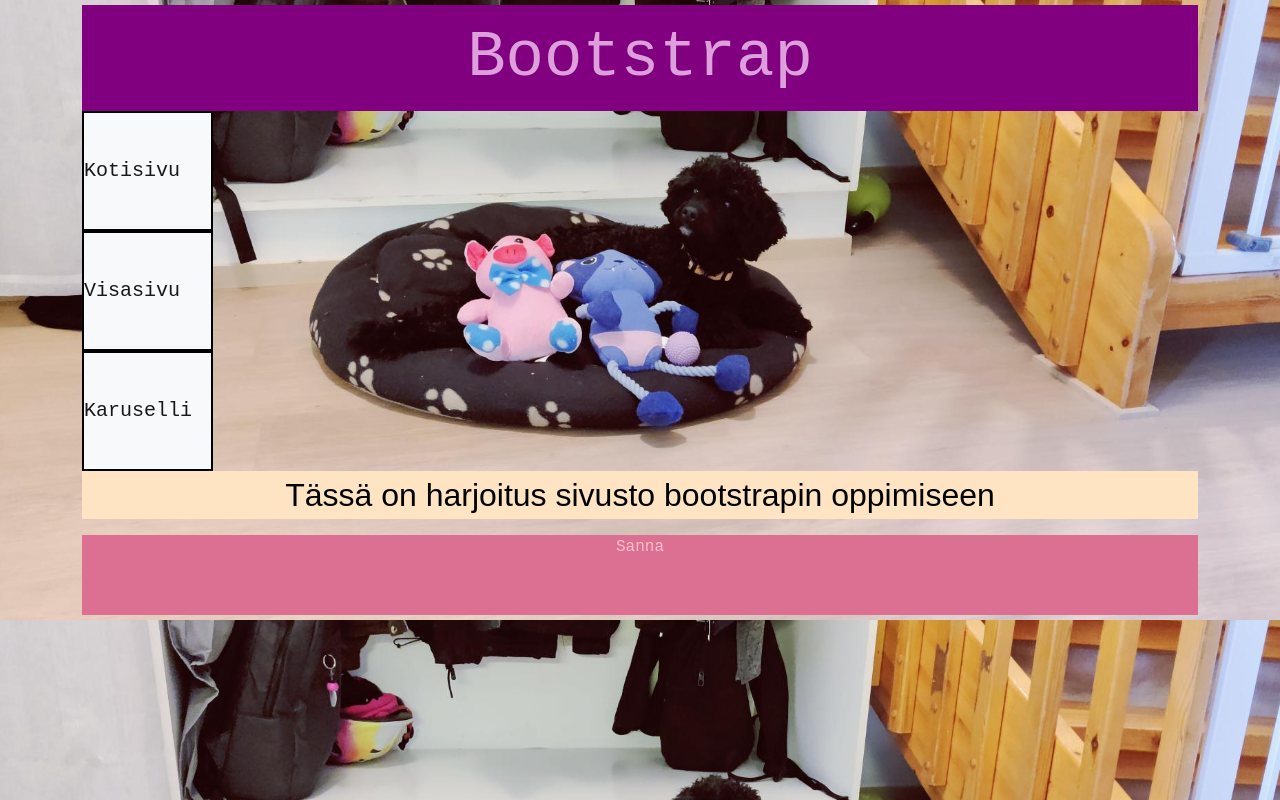
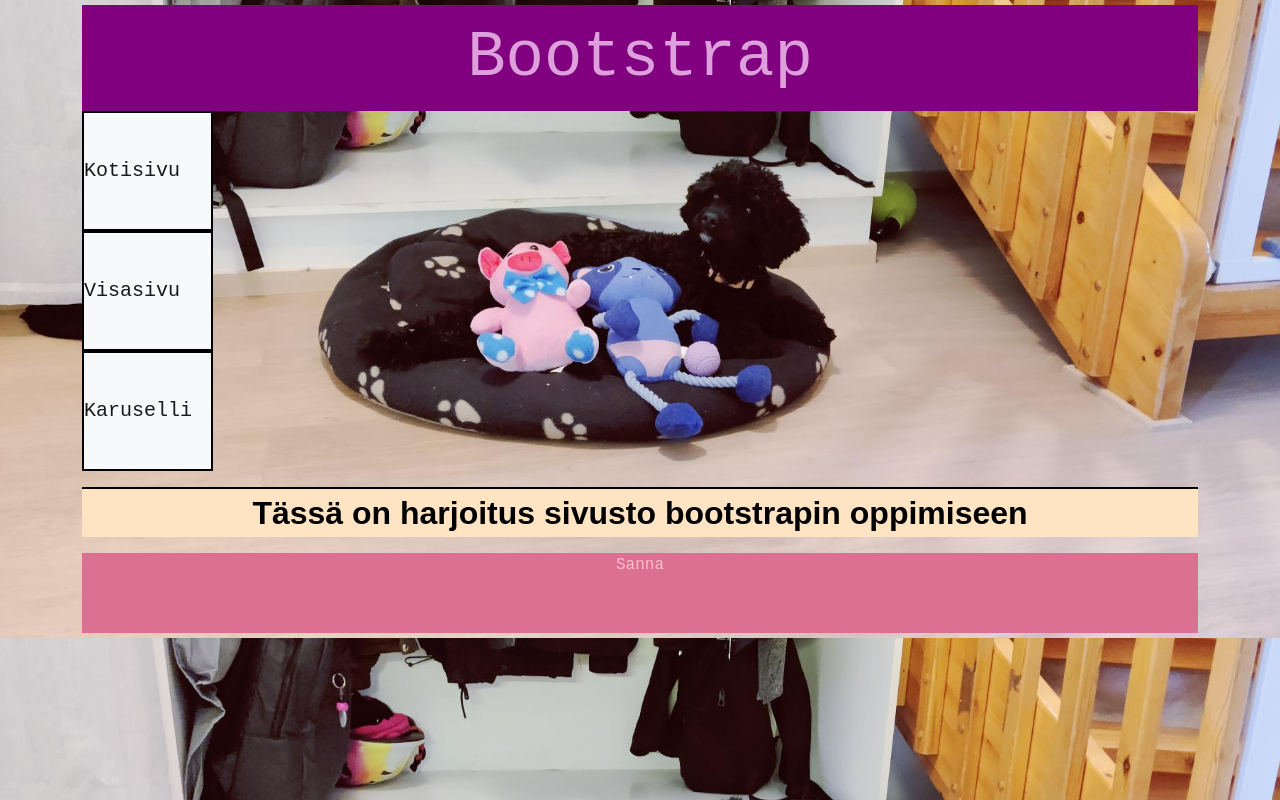
Before and after one commit to sako00/bootstraptsivut, a plain HTML site: page index.html in a window 1280 px wide. Drawn offline with nearby package versions, Linux system fonts and the light colour scheme.

Commit message:
index sivun css lmuotoilu lisäys ul

```diff
--- a/index.html
+++ b/index.html
@@ -64,7 +64,7 @@
       <!--bootstrapin navi loppuu-->
       <div class="col-sm-12" id="article">
         <!--Tähän väliin sivun sisältö-->
-        <article><p>Tässä on harjoitus sivusto bootstrapin oppimiseen</p></article>
+        <article><ul></ul><p>Tässä on harjoitus sivusto bootstrapin oppimiseen</p></article>
 
 
 
--- a/style/style.css
+++ b/style/style.css
@@ -22,6 +22,12 @@ header{
     color: plum;
 }
 
+ul+p{
+    border-top: 2px solid black;
+}
+ul~p{
+    font-weight: bold;
+}
 
 nav{
     font-family: 'Courier New', Courier, monospace;
```
